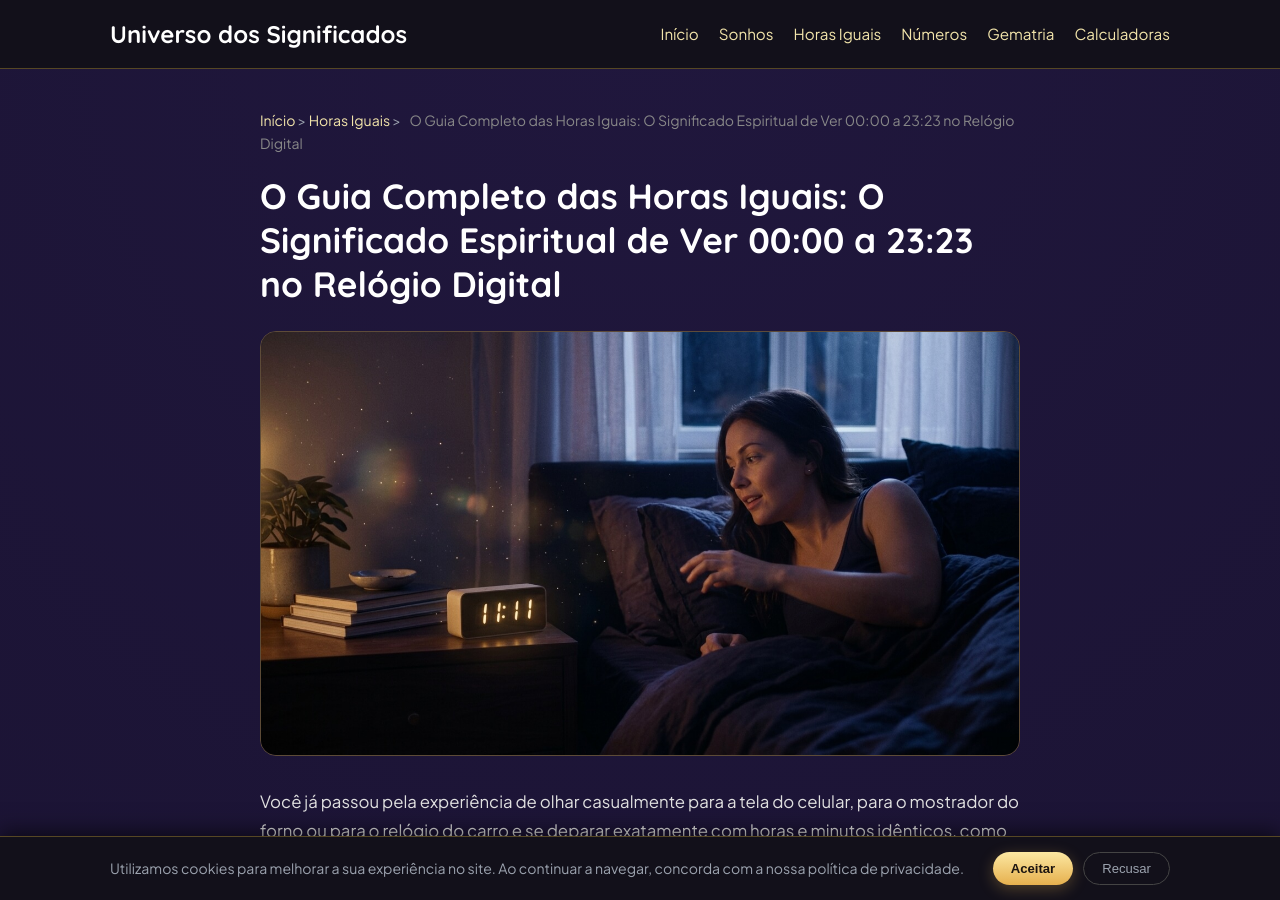
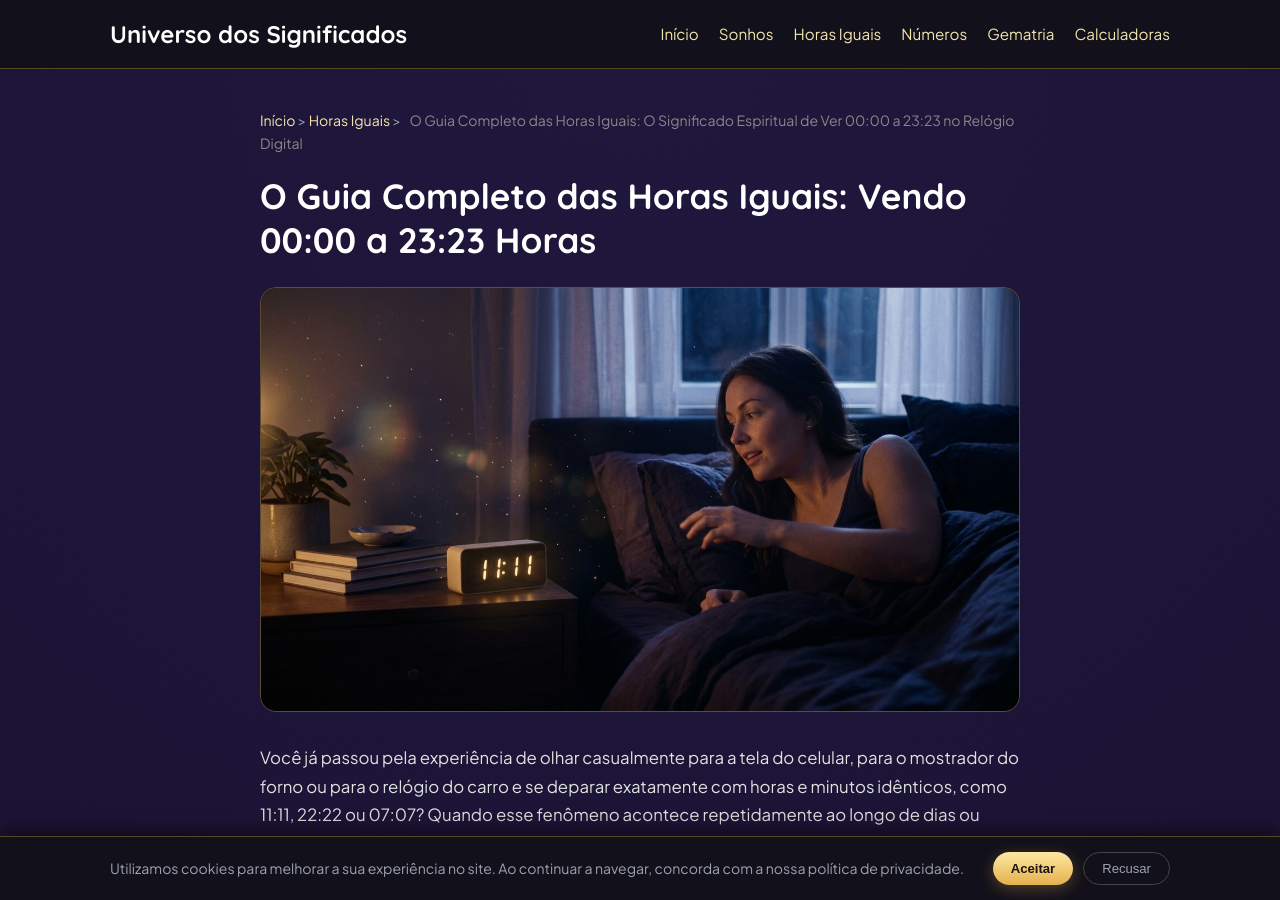
Before and after one commit to dreams-num/portal-significados, a Jekyll site: the page built from _posts/2026-10-03-Guia-Completo-das-Horas-Iguais.md, in a window 1280 px wide and 900 px high. Built offline with Jekyll 4.4.1, drawn with Linux system fonts in a browser that asks for light colours.

Commit message:
Update 2026-10-03-Guia-Completo-das-Horas-Iguais.md

```diff
--- a/_posts/2026-10-03-Guia-Completo-das-Horas-Iguais.md
+++ b/_posts/2026-10-03-Guia-Completo-das-Horas-Iguais.md
@@ -8,7 +8,7 @@ category_slug: horas-iguais
 category_name: "Horas Iguais"
 ---
 
-# O Guia Completo das Horas Iguais: O Significado Espiritual de Ver 00:00 a 23:23 no Relógio Digital
+# O Guia Completo das Horas Iguais: Vendo 00:00 a 23:23 Horas
 
  <figure style="margin: 25px 0; text-align: center;">
         <img src="{{ '/assets/images/relogio-digital.jpg' | relative_url }}" alt="Horas Iguais: O Significado Espiritual de Ver 00:00 a 23:23 no Relógio Digital" style="max-width: 100%; border-radius: 16px; border: 1px solid var(--border-color);">
```
